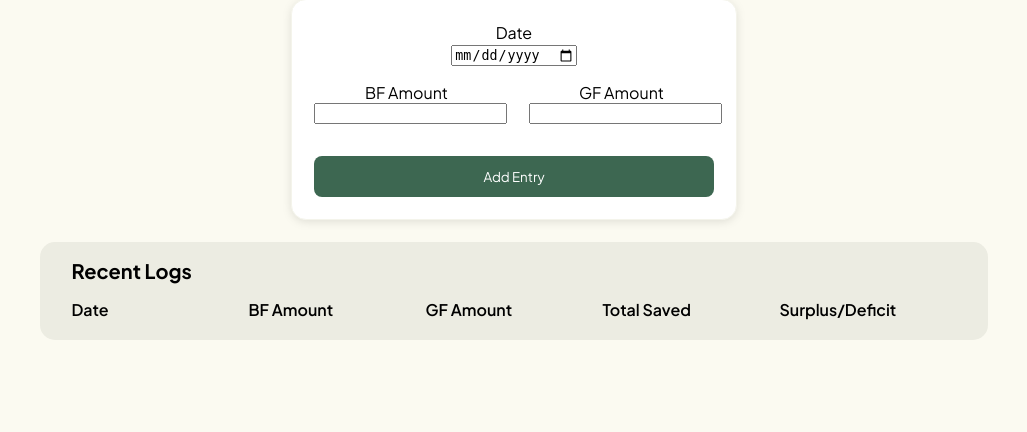
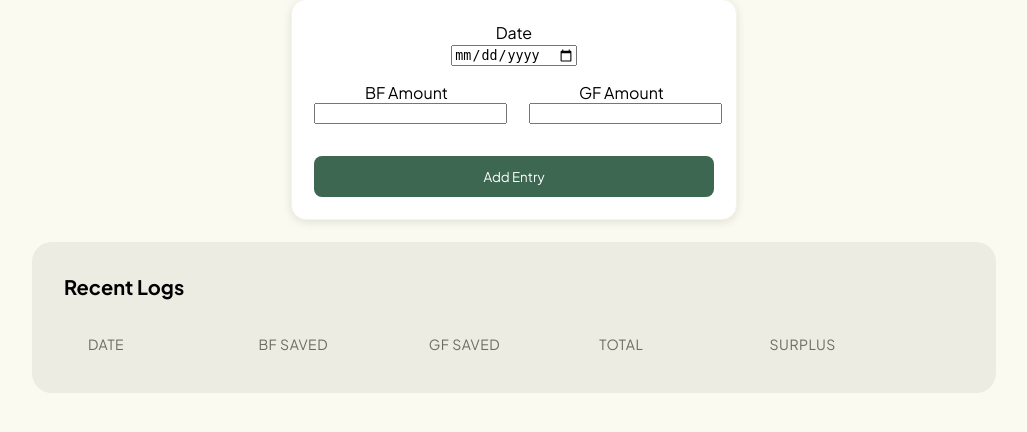
Before and after one commit to rwih21/savings-sanctuary, a Flask app: page / in a window 1280 px wide. Shown: the part 192-624 px from the top of the page, without its empty margins (126-1153 px from the left). Run offline with Flask 3, Linux system fonts and the light colour scheme; data that the repository does not hold is empty.

Commit message:
styling update table log

```diff
--- a/templates/index.html
+++ b/templates/index.html
@@ -57,22 +57,22 @@
 </div> -->
 
 <div class="logs-container">
-    <h2>
-        Recent Logs
-    </h2>
-    <div class="log-row">
+    <h2>Recent Logs</h2>
+
+    <div class="log-header-row">
         <div class="log-header-column">Date</div>
-        <div class="log-header-column">BF Amount</div>
-        <div class="log-header-column">GF Amount</div>
-        <div class="log-header-column">Total Saved</div>
-        <div class="log-header-column">Surplus/Deficit</div>
+        <div class="log-header-column">BF Saved</div>
+        <div class="log-header-column">GF Saved</div>
+        <div class="log-header-column">Total</div>
+        <div class="log-header-column">Surplus</div>
     </div>
+
     {% for item in savings %}
-    <div class="log-row">
-        <div class="log-column">{{ item.date_saved }}</div>
-        <div class="log-column">{{ item.amount_bf_saved }}</div>
-        <div class="log-column">{{ item.amount_gf_saved }}</div>
-        <div class="log-column">{{ item.amount_bf_saved + item.amount_gf_saved }}</div>
+    <div class="log-row-card">
+        <div class="log-column">{{ item.date_saved.strftime('%b %d, %Y') }}</div>
+        <div class="log-column">Rp {{ item.amount_bf_saved }}</div>
+        <div class="log-column">Rp {{ item.amount_gf_saved }}</div>
+        <div class="log-column"><strong>Rp {{ item.amount_bf_saved + item.amount_gf_saved }}</strong></div>
         <div class="log-column">{{ (item.amount_bf_saved + item.amount_gf_saved) - 92000 }}</div>
     </div>
     {% endfor %}
@@ -168,36 +168,51 @@
         font-family: "Plus Jakarta Sans", sans-serif;
     }
 
-    /* Log Table */
+/* Log Table Container */
 .logs-container {
     display: flex;
     flex-direction: column;
-        width: 70%;
+    width: 90%;
+    max-width: 900px; /* Gives it room to breathe */
     background-color: #ECECE2;
-        padding: 0 32px;
-        border-radius: 15px;
+    padding: 32px;
+    border-radius: 20px;
+    gap: 12px; /* Space between the cards */
 }
 
 .logs-container h2 {
     font-size: 20px;
-        margin-bottom: 1rem;
+    margin-top: 0;
+    margin-bottom: 24px;
 }
 
-    .log-row {
+.log-header-column, .log-column {
+    flex-basis: 20%;
+    text-align: left;
+}
+
+.log-header-row {
     display: flex;
-        /* gap: 7rem; */
+    padding: 0 24px;
+    margin-bottom: 8px;
+    color: #6b6b5f;
+    font-size: 14px;
+    text-transform: uppercase;
+    letter-spacing: 0.5px;
 }
-    .log-header-column {
-        width: 20%;
-        margin-bottom: 20px;
-        font-weight: 600;
+
+.log-row-card {
+    display: flex;
+    align-items: center;
+    background-color: #FFFFFF;
+    padding: 18px 24px;
+    border-radius: 12px;
+    filter: drop-shadow(0px 2px 4px #00000008);
+    transition: transform 0.2s;
 }
-    .log-column {
-        width: 20%;
-        margin-bottom: 20px;
-        padding: 22px 24px;
-        background-color: #FFFFFF;
-        border-radius: 8px;
+
+.log-row-card:hover {
+    transform: translateY(-2px);
 }
 </style>
 {% endblock %}
```
Lines whose indentation alone changed are shown as unchanged.
